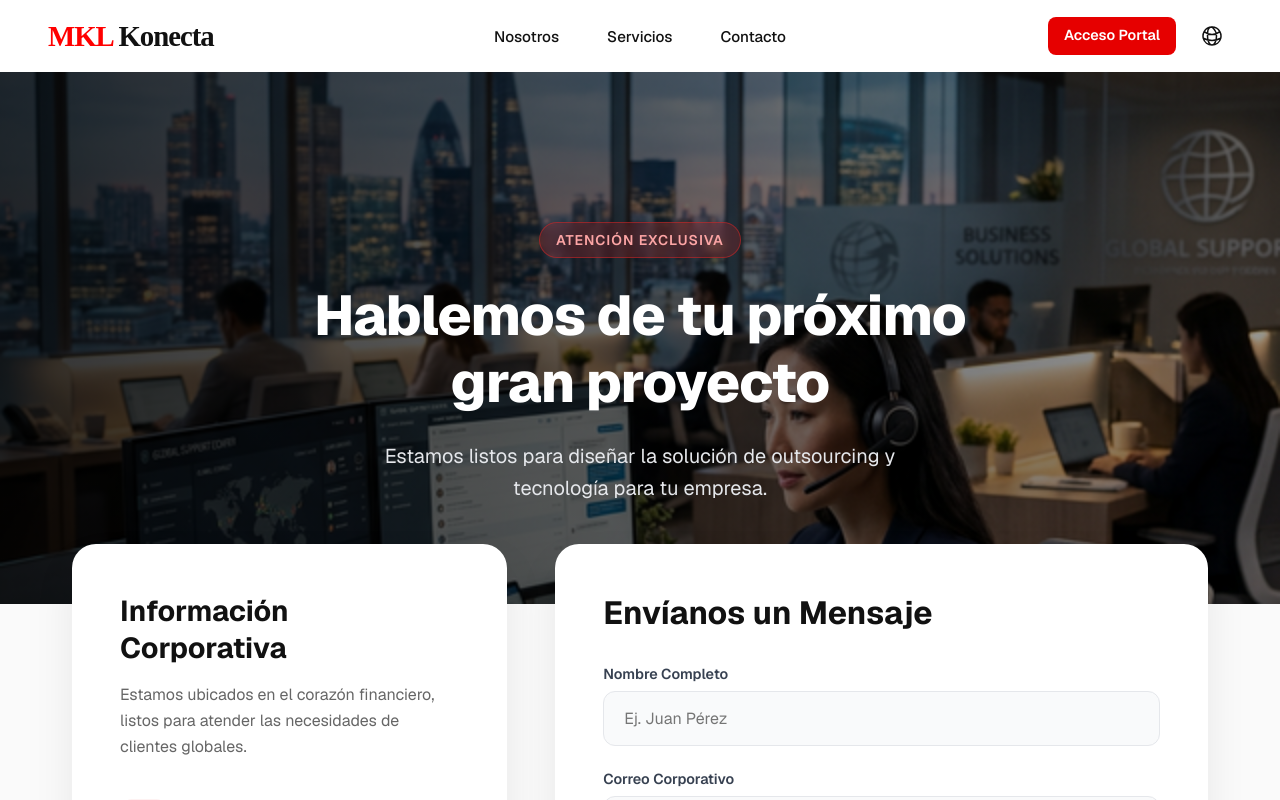
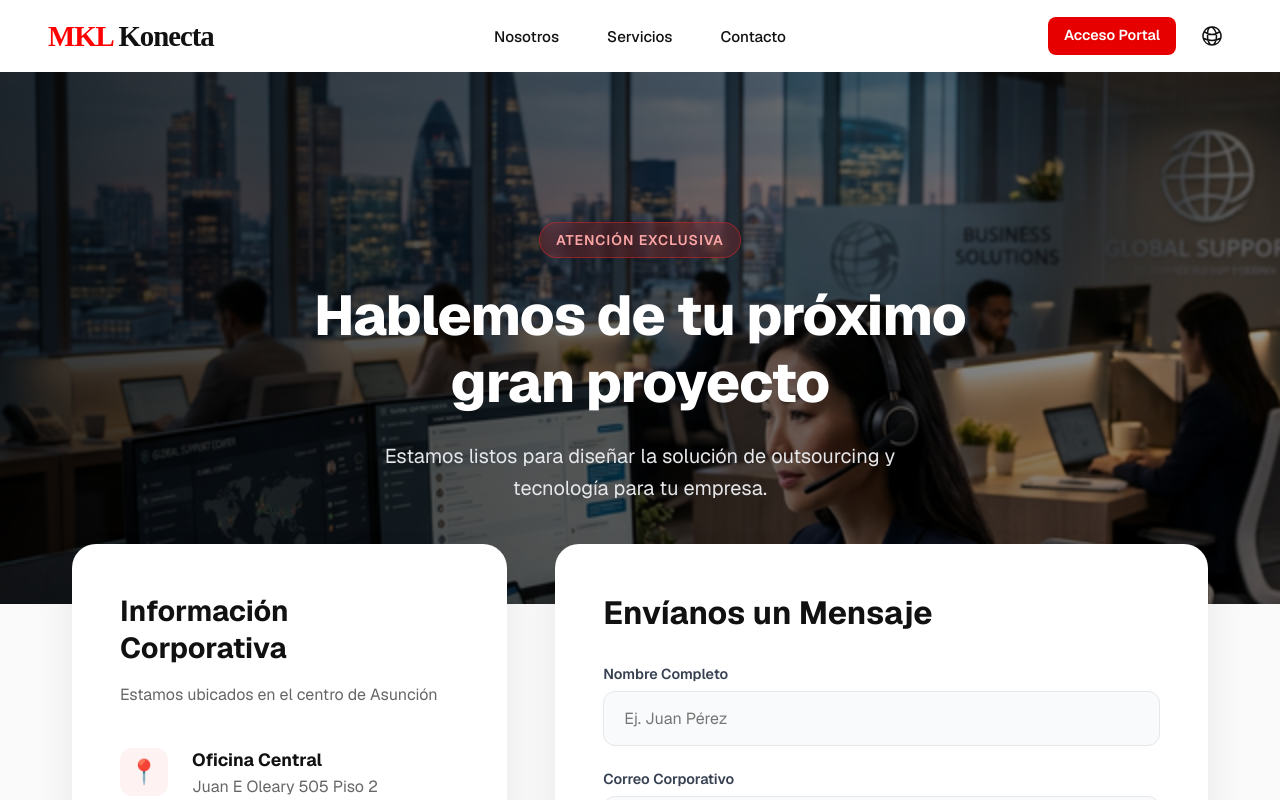
Before and after one commit to christianperezsilveira-wq/mklkonecta-web, a Next.js app: page /contacto in a window 1280 px wide. Shown: the top 800 px of the page. Built offline with nearby package versions, Linux system fonts and the light colour scheme; no server answers.

Commit message:
style: update corporate info subtitle to centro de Asunción

```diff
--- a/src/data/translations.ts
+++ b/src/data/translations.ts
@@ -77,7 +77,7 @@ export const translations = {
             title: 'Hablemos de tu próximo gran proyecto',
             description: 'Estamos listos para diseñar la solución de outsourcing y tecnología para tu empresa.',
             infoTitle: 'Información Corporativa',
-            infoSubtitle: 'Estamos ubicados en el corazón financiero, listos para atender las necesidades de clientes globales.',
+            infoSubtitle: 'Estamos ubicados en el centro de Asunción',
             formTitle: 'Envíanos un Mensaje',
             formName: 'Nombre Completo',
             formEmail: 'Correo Corporativo',
```
